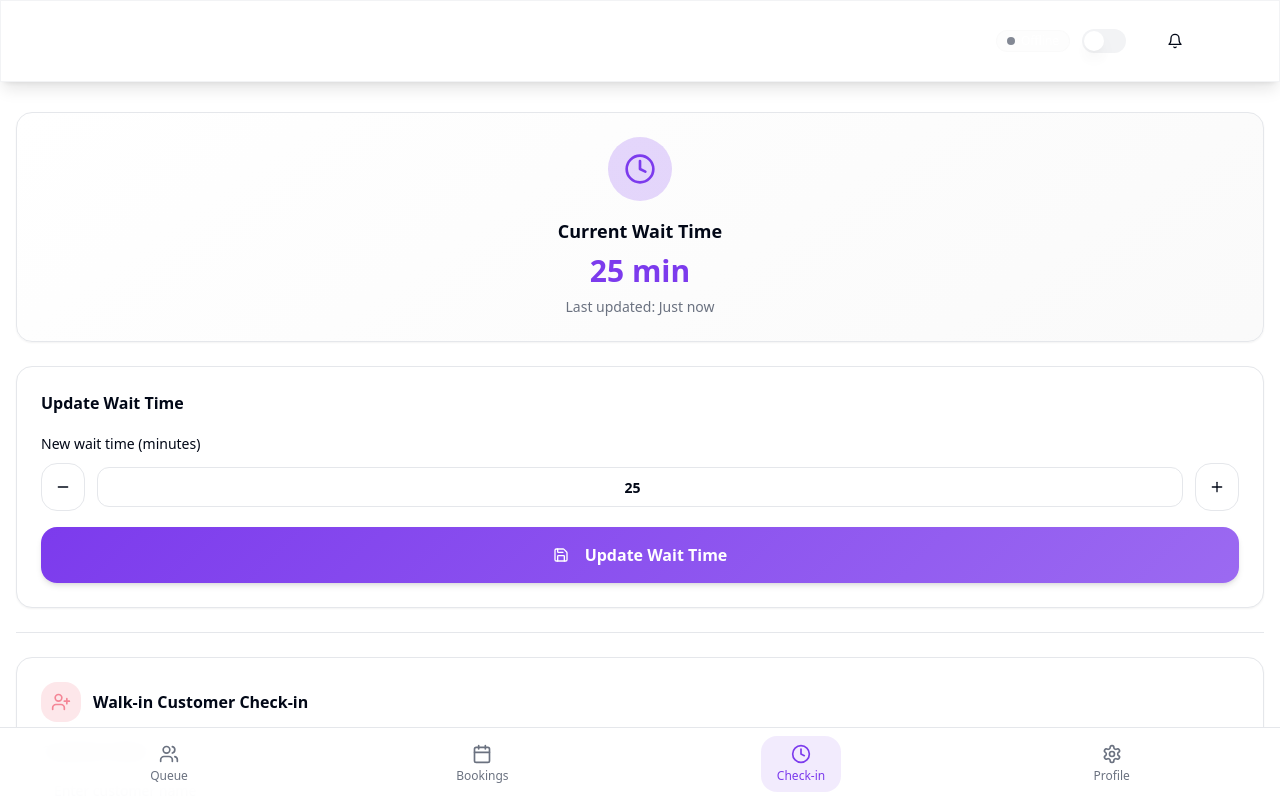
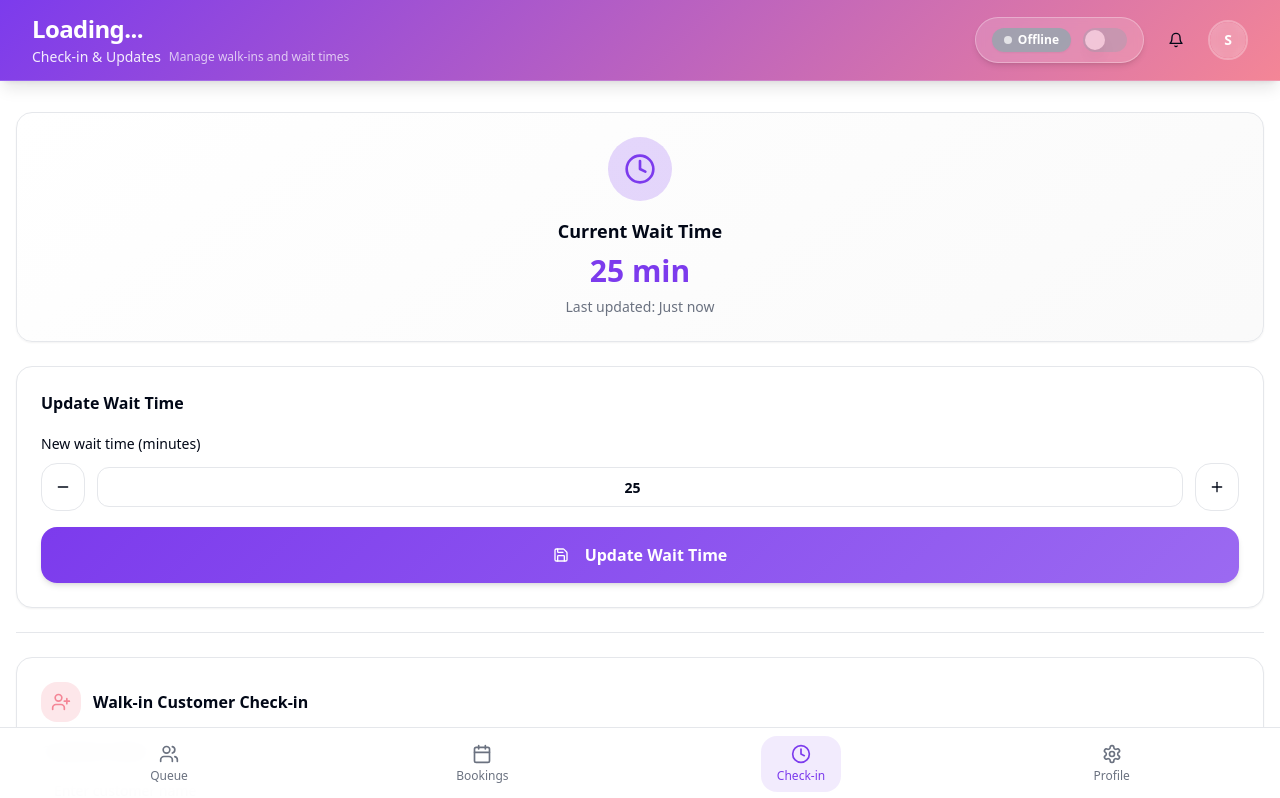
Before and after one commit to Ankushshaw792/nylour-latest, a React (Vite) app: page /salon-dashboard/checkin in a window 1280 px wide. Shown: the top 798 px of the page. Built offline with nearby package versions, Linux system fonts and the light colour scheme.

Commit message:
Refine dashboard visibility

```diff
--- a/src/components/layout/SalonDashboardLayout.tsx
+++ b/src/components/layout/SalonDashboardLayout.tsx
@@ -41,8 +41,8 @@ export const SalonDashboardLayout = ({ children, title, description }: SalonDash
 
   return (
     <div className="min-h-screen bg-background">
-      {/* Premium Fixed Header with Glassmorphism */}
-      <div className="fixed top-0 left-0 right-0 z-50 glass border-b border-border/50 backdrop-blur-xl bg-gradient-hero/95 shadow-lg">
+      {/* Premium Fixed Header with Brand Gradient */}
+      <div className="fixed top-0 left-0 right-0 z-50 border-b border-white/20 backdrop-blur-xl shadow-lg" style={{ background: 'linear-gradient(135deg, hsl(262 83% 58%), hsl(351 83% 74%))' }}>
         <div className="max-w-7xl mx-auto px-4 sm:px-6 lg:px-8">
           <div className="flex items-center justify-between h-20">
 
@@ -69,19 +69,19 @@ export const SalonDashboardLayout = ({ children, title, description }: SalonDash
             <div className="flex items-center gap-3 sm:gap-4">
 
               {/* Online/Offline Status */}
-              <div className="flex items-center gap-3 bg-white/10 backdrop-blur-sm rounded-full px-4 py-2 border border-white/20">
+              <div className="flex items-center gap-3 bg-white/15 backdrop-blur-sm rounded-full px-4 py-2.5 border border-white/30 shadow-md">
                 <Badge
                   variant={salon?.is_online ? "default" : "secondary"}
-                  className={`gap-1.5 ${
+                  className={`gap-1.5 px-3 py-1 ${
                     salon?.is_online
-                      ? "bg-success/20 text-success-foreground border border-success/30"
-                      : "bg-muted/20 text-muted-foreground border border-muted/30"
+                      ? "bg-green-500/90 text-white border-0 shadow-sm"
+                      : "bg-gray-400/90 text-white border-0 shadow-sm"
                   }`}
                 >
-                  <span className={`w-2 h-2 rounded-full animate-pulse ${
-                    salon?.is_online ? "bg-success" : "bg-muted-foreground"
+                  <span className={`w-2 h-2 rounded-full ${
+                    salon?.is_online ? "bg-white animate-pulse" : "bg-white/70"
                   }`} />
-                  <span className="text-xs font-medium text-white">
+                  <span className="text-xs font-semibold">
                     {salon?.is_online ? "Online" : "Offline"}
                   </span>
                 </Badge>
@@ -90,7 +90,7 @@ export const SalonDashboardLayout = ({ children, title, description }: SalonDash
                   checked={salon?.is_online || false}
                   onCheckedChange={handleToggleOnline}
                   disabled={loading}
-                  className="data-[state=checked]:bg-success"
+                  className="data-[state=checked]:bg-green-500 data-[state=unchecked]:bg-gray-400/80"
                 />
               </div>
 
```
